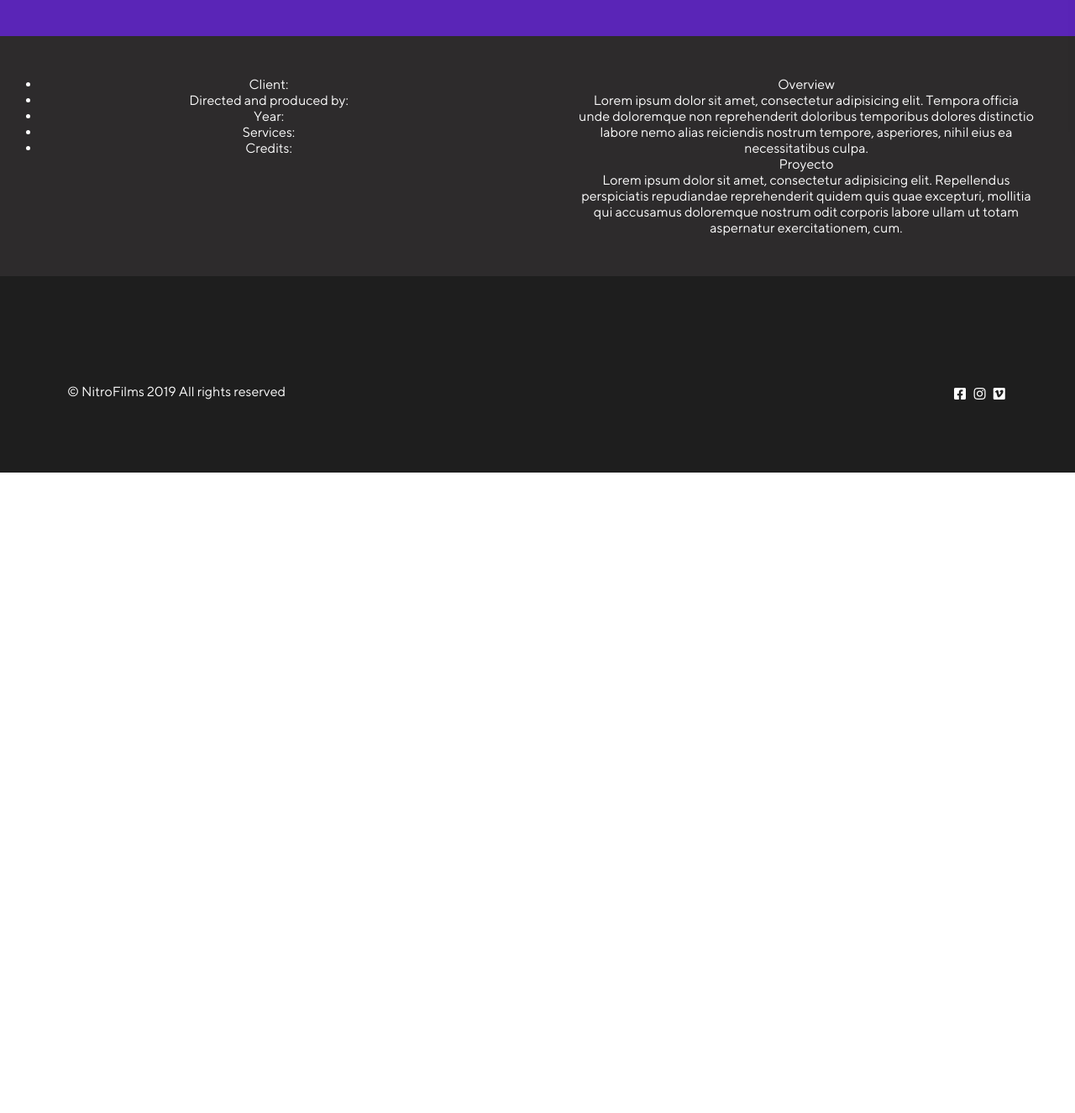
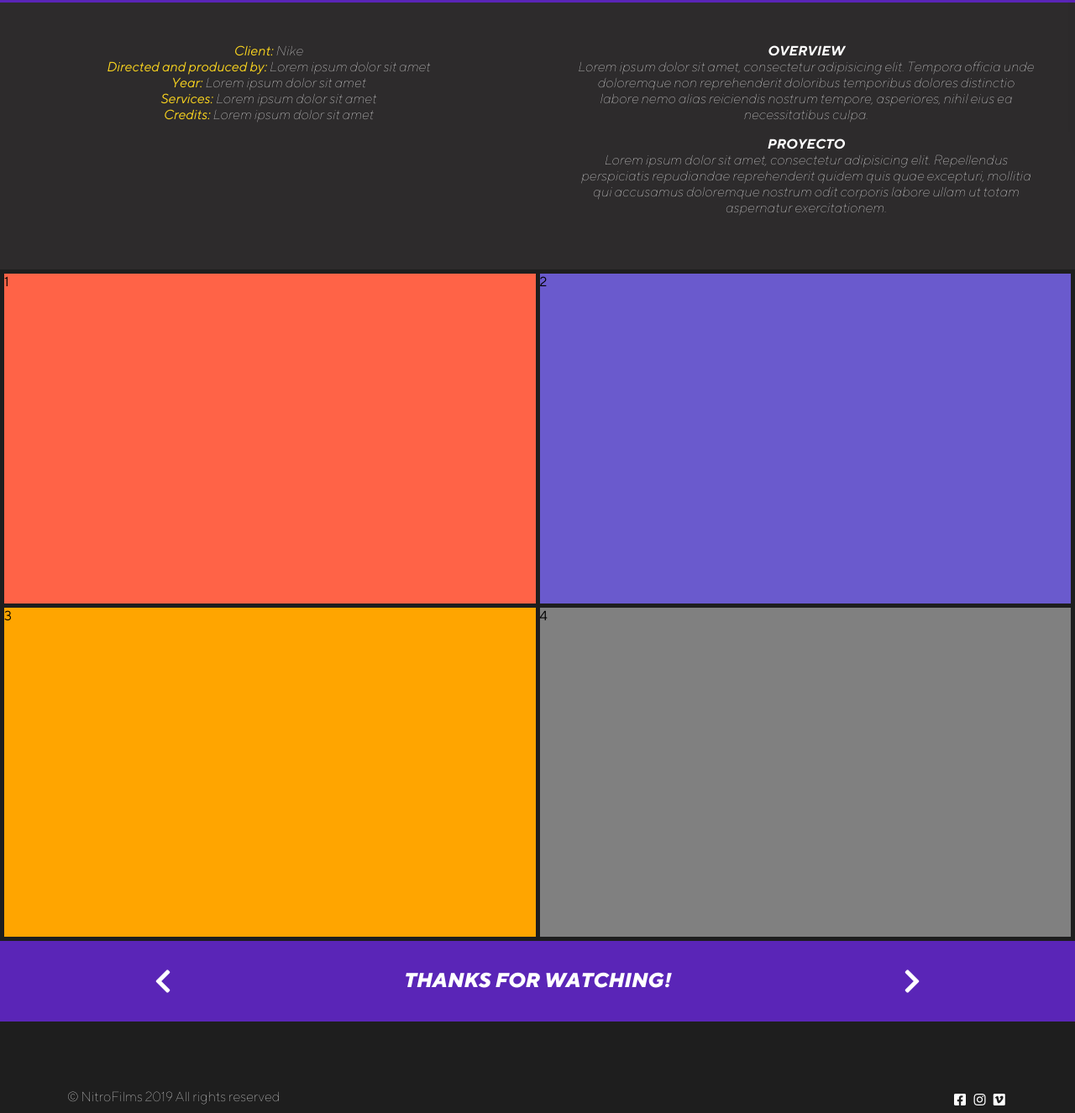
Before and after one commit to constanzamarchant/nitrofilms, a plain HTML site: page project.html in a window 1280 px wide. Shown: the part 643-1969 px from the top of the page at 84% size. Before the commit the page ends 1206 px from the top, so only its background shows below. Drawn offline with nearby package versions, Linux system fonts and the light colour scheme; files that its build step writes are made by us from their sources.

Commit message:
project page

```diff
--- a/_resources/scss/base/_reset.scss
+++ b/_resources/scss/base/_reset.scss
@@ -1,4 +1,4 @@
-body, h3, h4, h5, ul, li , p{
+body, h2, h3, h4, h5, ul, li , p{
 	margin: 0;
 	padding: 0;
 	font-family: $primary-font;
@@ -34,3 +34,11 @@ h4{
 	font-style: italic;
 	line-height: .8em;
 }
+
+h5{
+	font-weight: $font-bolder;
+	font-size: $medium;
+	text-transform: uppercase;
+	color: $white;
+	font-style: italic;
+}
--- a/_resources/scss/layout/_main_container.scss
+++ b/_resources/scss/layout/_main_container.scss
@@ -4,6 +4,7 @@
 		background-color: $gray;
 	}
 
+	// WORK
 	&__grid{
 		display: grid;
 		min-height:100vh;
@@ -19,7 +20,7 @@
 
 
 	&__frame{
-	  	&--1x1{
+	  	&--smallsquare{
 		grid-column: span 2;
 		grid-row: span 2;
 		}
@@ -39,14 +40,13 @@
 		grid-row: span 2;
 		}
 
-		&--3x1{
-  		grid-column: span 2;
-		grid-row: span 2;
+		&--halfwidth{
+			grid-column: span 2;
+			grid-row: span 2;
 		}
 	}
 
 	// ABOUT
-
 	&__studio{
 		height: 50vh;
 		padding: 3rem 1.5rem;
@@ -82,7 +82,6 @@
 	}
 
 	// CONTACT
-
 	&__slidercontact{
 		height: 50vh;
 		background-color: $gray;
@@ -131,6 +130,8 @@
 // -----------------
 
 @media all and (min-width: 768px){
+
+	// WORK
 	.main_container{
 		&__grid{
 		display: grid;
@@ -146,34 +147,33 @@
 		}
 
 		&__frame{
-		  	&--1x1{
+		  	&--smallsquare{
 			grid-column: span 1;
 			grid-row: span 1;
 			}
 
-			&--2x2{
+			&--bigsquare{
 			grid-column: span 2;
 			grid-row: span 2;
 			}
 
-			&--1x2{
+			&--vertrect{
 	  		grid-column: span 1;
 			grid-row: span 2;
 			}
 
-	  		&--2x1{
+	  		&--horect{
 	  		grid-column: span 2;
 			grid-row: span 1;
 			}
 
-			&--3x1{
-	  		grid-column: span 2;
-			grid-row: span 2;
+			&--halfwidth{
+			grid-column: span 3;
+			grid-row: span 1;
 			}
 		}
 
 	// ABOUT
-
 		&__studio, &__slidercontact , &__heroproj{
 			height: 50vh;
 			background-color: $gray;
@@ -207,7 +207,6 @@
 		}
 
 		// CONTACT
-
 		&__contactinfo{
 			display: flex;
 			justify-content: space-between;
@@ -256,5 +255,50 @@
 			padding:3em;
 			text-align: center;
 		}
+
+		&__creditslist{
+			list-style: none;
+		}
+
+		&__creditsitem{
+			font-weight: $medium;
+			font-style: $x-small;
+			color: $yellow;
+			font-style: italic;
+
+			&--info{
+			font-weight: $font-lighter;
+			color: $white;
+			}
+		}
+
+		&__overviewtitle{
+			font-weight: $font-bold;
+			text-transform: uppercase;
+			font-style: italic;
+			margin-bottom: 1em;
+		}
+
+		&__overviewtext{
+			font-weight: $font-lighter;
+			color: $white;
+			font-style: italic;
+			margin-bottom: 1em;
+		}
+
+		&__pagination{
+			background-color: $purple;
+			padding: 2rem 11.5rem;
+			display: flex;
+			justify-content: space-between;
+		}
+
+		&__paglink{
+			color: $white;
+
+			&:hover{
+				color: $yellow;
+			}
+		}
 	}
 }
--- a/_resources/scss/layout/_main_footer.scss
+++ b/_resources/scss/layout/_main_footer.scss
@@ -20,15 +20,13 @@
 	font-size: $medium;
 	}
 
-	&__rights{
+	&__rightstext{
 	color: $white;
-	font-family: $font-lighter;
-	margin-top: 3em;
+	font-weight: $font-lighter;
 	}
 
 	&__socialist{
 	list-style: none;
-	margin-top: 3em;
 	}
 
 	&__socialicon{
@@ -64,9 +62,9 @@
 		font-size: $medium;
 		}
 
-		&__rights{
+		&__rightstext{
 		color: $white;
-		font-family: $font-lighter;
+		font-weigt: $font-lighter;
 		}
 
 		&__socialist{
--- a/project.html
+++ b/project.html
@@ -43,27 +43,38 @@
 		<section class="main_container__descproj">
 			<div class="main_container__credits">
 				<ul class="main_container__creditslist">
-					<li class="main_container__creditsitem"><p>Client:</p></li>
-					<li class="main_container__creditsitem"><p>Directed and produced by:</p></li>
-					<li class="main_container__creditsitem"><p>Year:</p></li>
-					<li class="main_container__creditsitem"><p>Services:</p></li>
-					<li class="main_container__creditsitem"><p>Credits:</p></li>
+					<li class="main_container__creditsitem">Client: <span class="main_container__creditsitem--info">Nike</span></li>
+					<li class="main_container__creditsitem">Directed and produced by: <span class="main_container__creditsitem--info">Lorem ipsum dolor sit amet</span></p></li>
+					<li class="main_container__creditsitem">Year: <span class="main_container__creditsitem--info">Lorem ipsum dolor sit amet</span></li>
+					<li class="main_container__creditsitem">Services: <span class="main_container__creditsitem--info">Lorem ipsum dolor sit amet</span></li>
+					<li class="main_container__creditsitem">Credits: <span class="main_container__creditsitem--info">Lorem ipsum dolor sit amet</span></li>
 				</ul>
 			</div>
 			<div class="main_container__overview">
-				<span>Overview</span>
-				<p>Lorem ipsum dolor sit amet, consectetur adipisicing elit. Tempora officia unde doloremque non reprehenderit doloribus temporibus dolores distinctio labore nemo alias reiciendis nostrum tempore, asperiores, nihil eius ea necessitatibus culpa.</p>
-				<span>Proyecto</span>
-				<p>Lorem ipsum dolor sit amet, consectetur adipisicing elit. Repellendus perspiciatis repudiandae reprehenderit quidem quis quae excepturi, mollitia qui accusamus doloremque nostrum odit corporis labore ullam ut totam aspernatur exercitationem, cum.</p>
+				<span class="main_container__overviewtitle">Overview</span>
+				<p class="main_container__overviewtext">Lorem ipsum dolor sit amet, consectetur adipisicing elit. Tempora officia unde doloremque non reprehenderit doloribus temporibus dolores distinctio labore nemo alias reiciendis nostrum tempore, asperiores, nihil eius ea necessitatibus culpa.</p>
+				<span class="main_container__overviewtitle">Proyecto</span>
+				<p class="main_container__overviewtext">Lorem ipsum dolor sit amet, consectetur adipisicing elit. Repellendus perspiciatis repudiandae reprehenderit quidem quis quae excepturi, mollitia qui accusamus doloremque nostrum odit corporis labore ullam ut totam aspernatur exercitationem.</p>
 			</div>
 		</section>
-		<section class="main_container__stills"></section>
-		<section class="main_container__pagination"></section>
+		<section class="main_container__stills">
+			<section id="gallery" class="main_container__grid">
+		  <div class="main_container__frame--halfwidth tomato">1</div>
+		  <div class="main_container__frame--halfwidth slateBlue">2</div>
+		  <div class="main_container__frame--halfwidth orange">3</div>
+		  <div class="main_container__frame--halfwidth gray">4</div>
+		</section>
+		</section>
+		<section class="main_container__pagination">
+			<div class="main_container__prev"><a class="main_container__paglink" href="#"><i class="fas fa-chevron-left fa-2x"></i></a></div>
+			<div class="main_container__thanks"><h5>Thanks for watching!</h5></div>
+			<div class="main_container__next"><a class="main_container__paglink" href="#"><i class="fas fa-chevron-right fa-2x"></i></a></div>
+		</section>
 	</main>
 
 	<footer class="main_footer">
 		<div class="main_footer__container">
-			<div class="main_footer__rights"><p>© NitroFilms 2019 All rights reserved</p></div>
+			<div class="main_footer__rights"><span class="main_footer__rightstext">© NitroFilms 2019 All rights reserved</span></div>
 			<div class="main_footer__social">
 				<ul class="main_footer__socialist">
 					<li class="main_footer__socialicon"><a href="#" class="main_footer__socialink"><i class="fab fa-facebook-square"></i></a></li>
```
Also changed, not shown: about.html (+1 -1 lines), contact.html (+1 -1 lines), index.html (+18 -16 lines), assets/images/thumbs/1.png (added).
